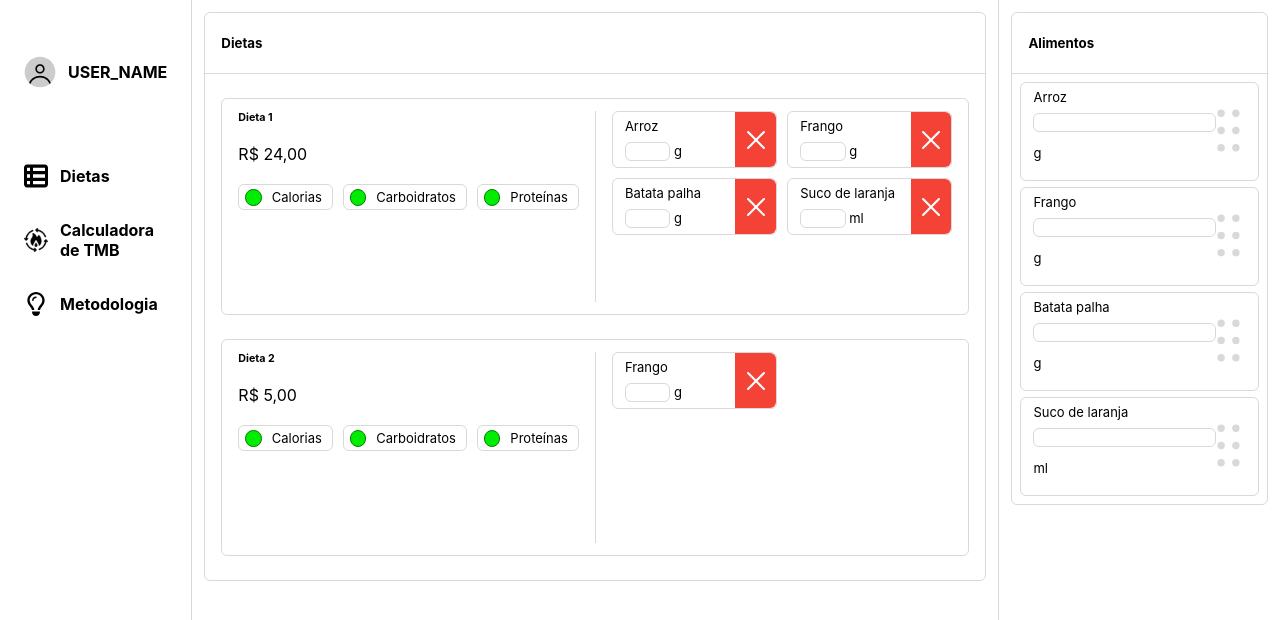
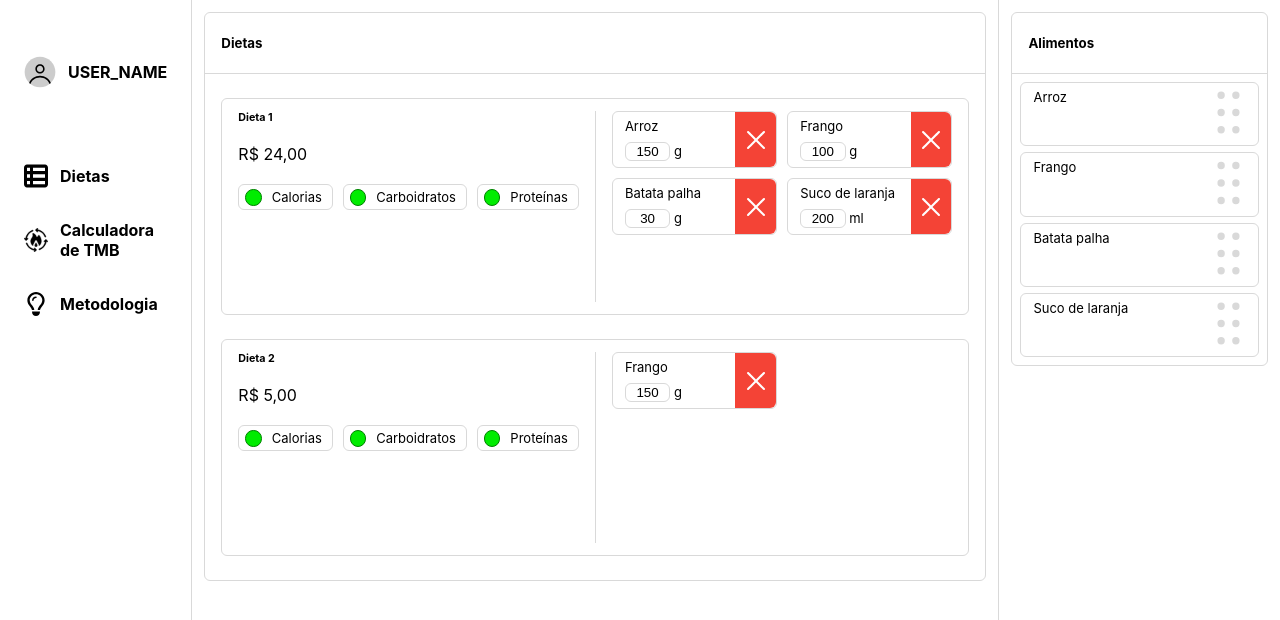
Before and after one commit to Daniel-P-Lima/macrofinds, a React (Create React App) app in the folder macrofinds-frontend/: page / in a window 1280 px wide. Shown: the top 620 px of the page. Built offline with nearby package versions, Linux system fonts and the light colour scheme.

Commit message:
Correção inputs drag and drop && melhorias visuais drag and drop

```diff
--- a/macrofinds-frontend/src/pages/main/Main.css
+++ b/macrofinds-frontend/src/pages/main/Main.css
@@ -91,6 +91,7 @@
     display: grid;
     grid-template-columns: repeat(3, 1fr);
     grid-template-rows: repeat(3, 1fr);
+    grid-auto-rows: 1fr;
     gap: 10px;
     padding-left: 16px;
 }
@@ -148,10 +149,15 @@
     100% {background-color: #6fc27600;}
 }
 
+@keyframes duplicatedFood{
+    0% {background-color: #6fc27600;}
+    50% {background-color: #F44336cc;}
+    100% {background-color: #6fc27600;}
+}
+
 .lastFood{
     display: none;
-    animation: insertFood 2s;
-    animation-iteration-count: infinite;
+    animation: insertFood 2s infinite;
     border-radius: 6px;
 }
 
@@ -176,6 +182,11 @@
     transition: 0.5s;
 }
 
+.food-left-bot-input::-webkit-outer-spin-button,
+.food-left-bot-input::-webkit-inner-spin-button{
+    display: none;
+}
+
 .food-left-bot input:focus{
     outline: none;
     border: 1px solid #868686;
@@ -184,6 +195,7 @@
 .right-column-content{
     display: grid;
     grid-template-columns: repeat(2, 1fr);
+    grid-auto-rows: 1fr;
     padding: 8px;
     gap: 6px;
 }
--- a/macrofinds-frontend/src/pages/main/Main.jsx
+++ b/macrofinds-frontend/src/pages/main/Main.jsx
@@ -8,15 +8,16 @@ import { DndContext } from "@dnd-kit/core"
 export default function Main(){
   const [dietInfo, setDietInfo] = useState([]);
   const [foodInfo, setFoodInfo] = useState([]);
+  const [draggingElement, setDraggingElement] = useState(null);
 
   useEffect(() => {
     setDietInfo([{name: "Dieta 1",
                   price: "24,00",
-                  food: [0, 1, 2, 3]
+                  food: [{id: 0, amount: 150}, {id: 1, amount: 100}, {id: 2, amount: 30}, {id: 3, amount: 200}]
                  },
                  {name: "Dieta 2",
                   price: "5,00",
-                  food: [1]
+                  food: [{id: 1, amount: 150}]
                  }])
   }, []);
 
@@ -33,11 +34,11 @@ export default function Main(){
     if(!over) return
 
     const overName = over.id
-    const newFood = active.id
+    const newFood = {id: active.id, amount: 0}
 
     setDietInfo(() =>
       dietInfo.map((diet) =>
-        diet.name === overName && diet.food.length < 9 && !diet.food.includes(newFood)
+        diet.name === overName && diet.food.length < 9 && !diet.food.some((food) => food.id === newFood.id)
           ? {
               ...diet,
               food: [...diet.food, newFood]
@@ -45,6 +46,18 @@ export default function Main(){
           : diet
       )
     )
+
+    setDraggingElement(null)
+  }
+
+  function handleDragOver(event){
+    const {active, over} = event
+
+    setDraggingElement(null)
+
+    if(!over) return
+
+    setDraggingElement(active.id)
   }
 
   function removeFoodFromDiet(dietName, foodId){
@@ -53,7 +66,27 @@ export default function Main(){
         diet.name === dietName
           ? {
               ...diet,
-              food: diet.food.filter(id => id !== foodId)
+              food: diet.food.filter(food => food.id !== foodId)
+            }
+          : diet
+      )
+    )
+  }
+
+  function setFoodAmount(dietName, foodId, newAmount){
+    setDietInfo(() =>
+      dietInfo.map((diet) =>
+        diet.name === dietName
+          ? {
+              ...diet,
+              food: diet.food.map(food =>
+                food.id === foodId
+                ? {
+                    ...food,
+                    amount: newAmount
+                  }
+                : food
+              )
             }
           : diet
       )
@@ -66,7 +99,7 @@ export default function Main(){
         <Navbar />
       </div>
 
-      <DndContext onDragEnd={handleDragEnd}>
+      <DndContext onDragEnd={handleDragEnd} onDragOver={handleDragOver}>
         <div className='column mid-column'>
           <div className='dietas-box'>
             <header className='header'>
@@ -74,7 +107,7 @@ export default function Main(){
             </header>
             <div>
               {dietInfo.map((dieta) =>
-                <Section dieta={dieta} foodInfo={foodInfo} remove={removeFoodFromDiet} />
+                <Section dieta={dieta} foodInfo={foodInfo} remove={removeFoodFromDiet} setAmount={setFoodAmount} draggingElement={draggingElement} />
               )}
             </div>
           </div>
--- a/macrofinds-frontend/src/pages/main/components/Content.jsx
+++ b/macrofinds-frontend/src/pages/main/components/Content.jsx
@@ -1,19 +1,19 @@
 import { useDroppable } from "@dnd-kit/core"
 import Food from "./Food"
 
-export default function Content({name, dietFoodList, foodInfo, remove}){
+export default function Content({name, dietFoodList, foodInfo, remove, setAmount, draggingElement}){
     const {isOver, setNodeRef} = useDroppable({
         id: name
     })
 
     const style = {
-        display: isOver && dietFoodList.length < 9 ? "block" : "none"
+        display: isOver && dietFoodList.length < 9 && !dietFoodList.some(food => food.id === draggingElement) ? "block" : "none"
     }
 
     return(
         <div className='right-section' ref={setNodeRef}>
-            {dietFoodList.map((foodId) =>
-                <Food food={foodInfo[foodId]} remove={remove} dietName={name} />
+            {dietFoodList.map((food) =>
+                <Food amount={food.amount} food={foodInfo[food.id]} remove={remove} dietName={name} setAmount={setAmount} isOver={isOver} draggingElement={draggingElement} />
             )}
             <div className="lastFood" style={style}></div>
         </div>
--- a/macrofinds-frontend/src/pages/main/components/DraggableFood.jsx
+++ b/macrofinds-frontend/src/pages/main/components/DraggableFood.jsx
@@ -15,7 +15,6 @@ export default function DraggableFood({food}){
             <div className='food-left'>
                 <p className="food-left-top">{food.name}</p>
                 <div className='food-left-bot'>
-                <input id={food.id} type="text" className='dietas-box'/> <p>{food.unit}</p>
                 </div>
             </div>
             <div className='food-right'>
--- a/macrofinds-frontend/src/pages/main/components/Food.jsx
+++ b/macrofinds-frontend/src/pages/main/components/Food.jsx
@@ -1,12 +1,16 @@
 import x from "../assets/x.svg"
 
-export default function Food({food, dietName, remove}){
+export default function Food({food, amount, dietName, remove, setAmount, isOver, draggingElement}){
+    const style = {
+        animation: isOver && draggingElement === food.id ? "duplicatedFood 2s infinite" : "none"
+    }
+
     return(
-        <div className='food dietas-box'>
+        <div className='food dietas-box' style={style}>
             <div className='food-left'>
                 <div className='food-left-top'> {food.name} </div>
                 <div className='food-left-bot'>
-                <input id="1" type="text" className='dietas-box food-left-bot-input'/> {food.unit}
+                <input id={dietName + "-" + food.id} type="number" className='dietas-box food-left-bot-input' value={amount} onChange={(e) => setAmount(dietName, food.id, e.target.value)} /> {food.unit}
                 </div>
             </div>
             <div className='food-right-remove clickable' onClick={() => remove(dietName, food.id)}>
--- a/macrofinds-frontend/src/pages/main/components/Section.jsx
+++ b/macrofinds-frontend/src/pages/main/components/Section.jsx
@@ -1,6 +1,6 @@
 import Content from "./Content"
 
-export default function Section({dieta, foodInfo, remove}){
+export default function Section({dieta, foodInfo, remove, setAmount, draggingElement}){
     return(
         <div className='section dietas-box'>
             <div className='left-section'>
@@ -18,7 +18,7 @@ export default function Section({dieta, foodInfo, remove}){
                 </div>
                 </div>
             </div>
-            <Content name={dieta.name} dietFoodList={dieta.food} foodInfo={foodInfo} remove={remove} />
+            <Content name={dieta.name} dietFoodList={dieta.food} foodInfo={foodInfo} remove={remove} setAmount={setAmount} draggingElement={draggingElement} />
         </div>
     )
 }
```
